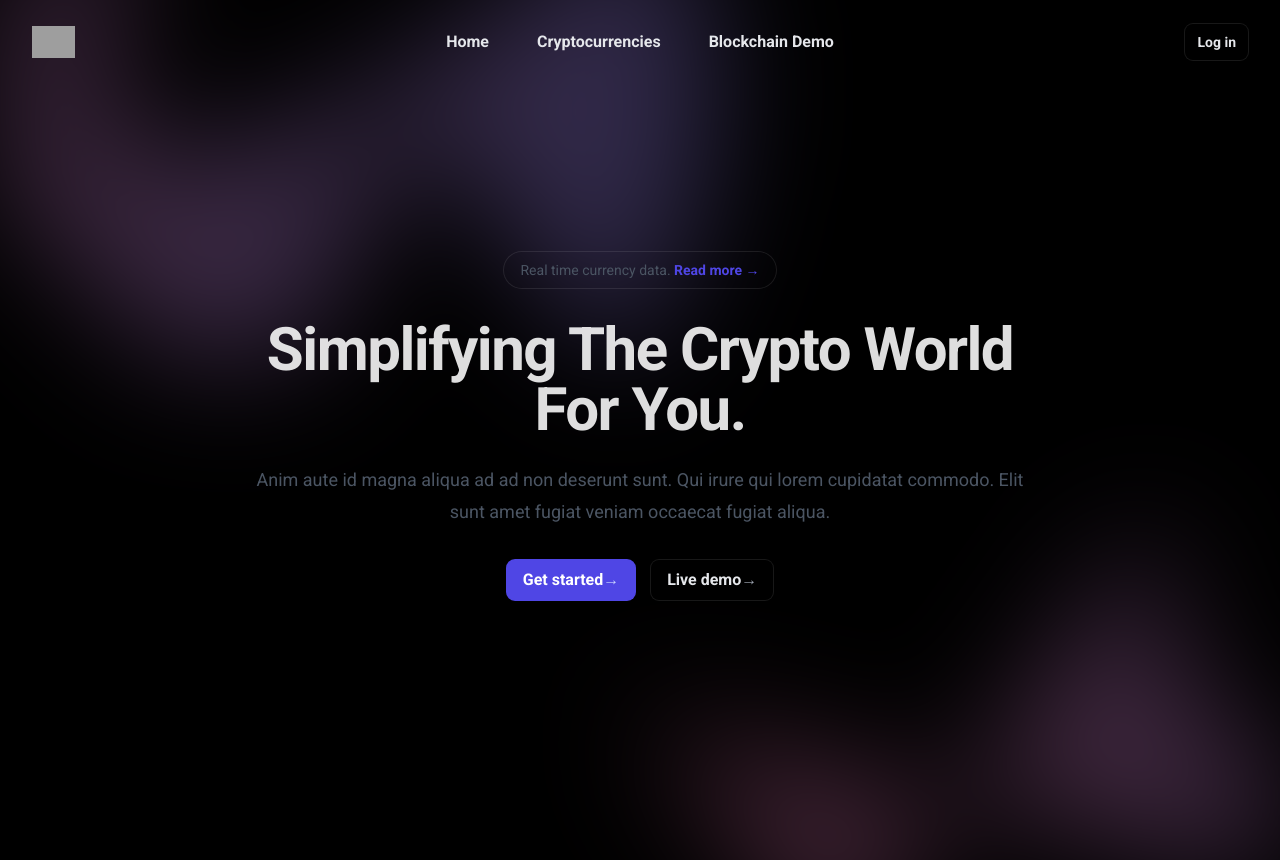
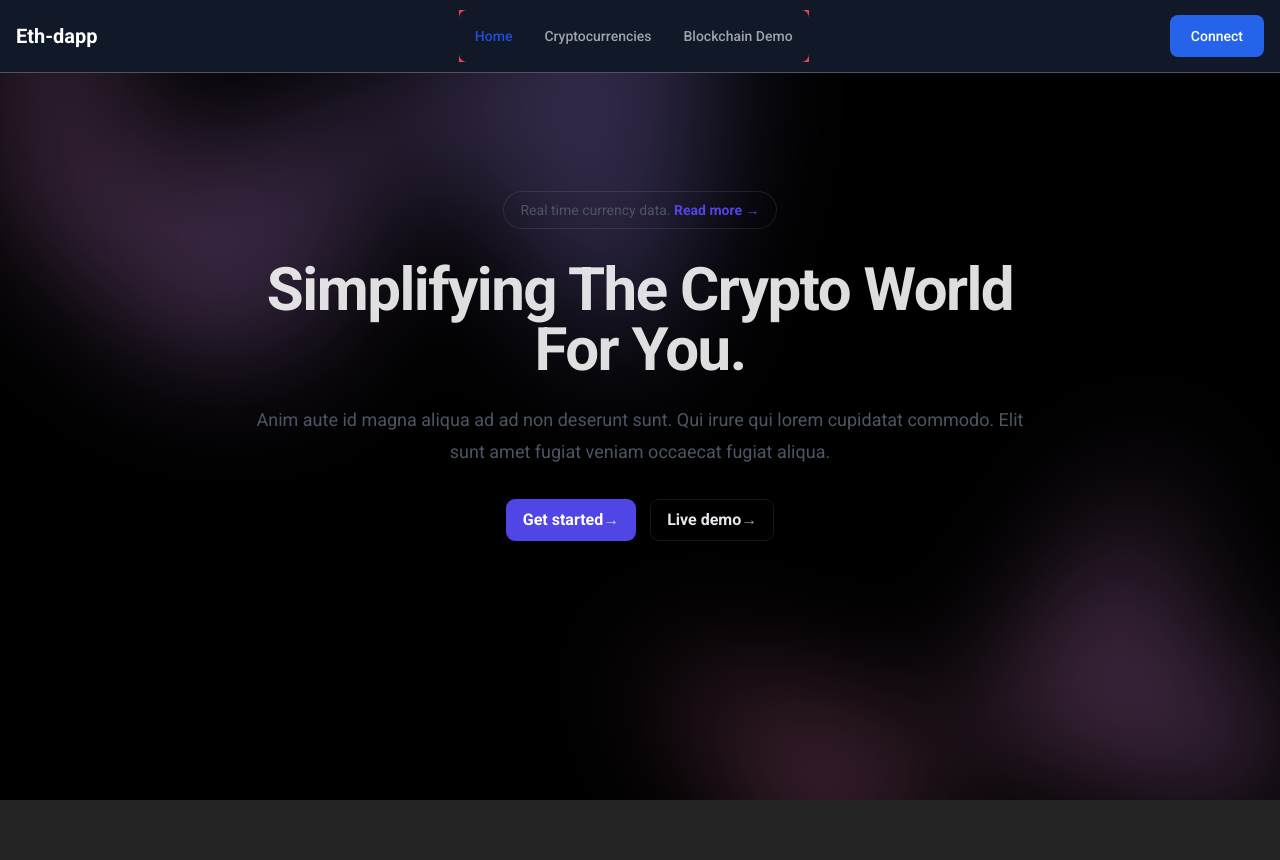
Before and after one commit to WolfieLeader/eth-dapp, a React (Vite) app: page / in a window 1280 px wide. After the commit the page ends 800 px from the top, so only its background shows below. Built offline with nearby package versions, Linux system fonts and the light colour scheme; grey boxes are pictures that could not be loaded; a web font is replaced by a local one.

Commit message:
Nav problems...

```diff
--- a/src/App.tsx
+++ b/src/App.tsx
@@ -1,7 +1,6 @@
 import React, { lazy, Suspense } from "react";
 import { Routes, Route } from "react-router-dom";
-
-import Header from "./components/Header";
+import Header from "./components/Header/Header";
 
 const Home = lazy(() => import("./pages/Home"));
 const Currencies = lazy(() => import("./pages/Currencies"));
--- a/src/components/Currencies/Coin.tsx
+++ b/src/components/Currencies/Coin.tsx
@@ -1,17 +1,16 @@
 import React from "react";
 import { ICoinMarketsResponse } from "../../interfaces/coingecko";
-// import { currencyFormat } from "../utils/currencyFormat";
 
 interface ICoinProps {
   coin: ICoinMarketsResponse;
-  handleClick: (coin: ICoinMarketsResponse) => void;
+  popCryptoInfo: (coinName: string) => void;
 }
 
-const Coin = ({ coin, handleClick }: ICoinProps) => {
+const Coin = ({ coin, popCryptoInfo }: ICoinProps) => {
   return (
     <div
       className="grid grid-cols-2 sm:grid-cols-3 font-light p-2 rounded cursor-pointer border-gray-200 border mt-2 hover:bg-gray-700"
-      onClick={() => handleClick(coin)}>
+      onClick={() => popCryptoInfo((coin as ICoinMarketsResponse).id)}>
       <div className="flex items-center gap-1 w-full">
         <img className="w-10" src={coin.image} alt={coin.name} />
         <p>{coin.name}</p>
--- a/src/components/Currencies/Markets.tsx
+++ b/src/components/Currencies/CoinList.tsx
@@ -1,22 +1,15 @@
-import React, { useCallback } from "react";
+import React from "react";
 import useAxios from "../../hooks/useAxios";
 import Coin from "./Coin";
 import { ICoinMarketsResponse } from "../../interfaces/coingecko";
 
-interface IMarketsProps {
-  setSearchParams: (searchParams: URLSearchParams) => void;
+interface ICoinListProps {
+  popCryptoInfo: (coinName: string) => void;
 }
 
-const Markets = ({ setSearchParams }: IMarketsProps) => {
+const CoinList = ({ popCryptoInfo }: ICoinListProps) => {
   const { response } = useAxios(
     "coins/markets?vs_currency=usd&order=market_cap_desc&per_page=100&page=1&sparkline=false"
-  );
-
-  const handleClick = useCallback(
-    (coin: ICoinMarketsResponse) => {
-      setSearchParams(new URLSearchParams({ currency: coin.id }));
-    },
-    [setSearchParams]
   );
 
   return (
@@ -24,10 +17,10 @@ const Markets = ({ setSearchParams }: IMarketsProps) => {
       <h1 className="text-3xl my-4">Cryptocurrencies:</h1>
       {response &&
         (response as ICoinMarketsResponse[]).map((coin) => (
-          <Coin key={coin.id} coin={coin} handleClick={handleClick} />
+          <Coin key={coin.id} coin={coin} popCryptoInfo={popCryptoInfo} />
         ))}
     </section>
   );
 };
 
-export default Markets;
+export default CoinList;
--- /dev/null
+++ b/src/components/Currencies/CoinWindow.tsx
@@ -0,0 +1,28 @@
+import React from "react";
+import useAxios from "../../hooks/useAxios";
+import { ICoinMarketsResponse } from "../../interfaces/coingecko";
+
+interface ICoinDetailsProps {
+  currency: string;
+  closeCryptoInfo: () => void;
+}
+const CoinDetails = ({ currency, closeCryptoInfo }: ICoinDetailsProps) => {
+  const { response } = useAxios(`coins/${currency}`);
+  //?localization=false&tickers=false&market_data=false&community_data=false&sparkline=false
+
+  React.useEffect(() => {
+    console.log(response);
+  }, [response]);
+
+  return (
+    <div
+      className="absolute inset-0 z-10 bg-black bg-opacity-70 h-full w-full flex justify-center items-center"
+      onClick={() => closeCryptoInfo()}>
+      <div className="bg-white rounded-lg py-32 px-52">
+        {response && <h1 className="text-3xl text-black">{(response as ICoinMarketsResponse).symbol}</h1>}
+      </div>
+    </div>
+  );
+};
+
+export default CoinDetails;
--- a/src/components/Header.tsx
+++ /dev/null
@@ -1,99 +0,0 @@
-import React, { useState } from "react";
-import { Dialog, Tab } from "@headlessui/react";
-import { Bars3Icon, XMarkIcon } from "@heroicons/react/24/outline";
-
-interface IHeaderProps {
-  companyName: string;
-}
-
-const navigation = [
-  { name: "Home", href: "/", current: true },
-  { name: "Cryptocurrencies", href: "/currencies", current: false },
-  { name: "Blockchain Demo", href: "#", current: false },
-];
-
-const Header = ({ companyName }: IHeaderProps) => {
-  const [mobileMenuOpen, setMobileMenuOpen] = useState(false);
-
-  return (
-    <div className="px-6 pt-6 lg:px-8">
-      <div>
-        <nav className="flex h-9 items-center justify-between" aria-label="Global">
-          <div className="flex lg:min-w-0 lg:flex-1" aria-label="Global">
-            <a href="#" className="-m-1.5 p-1.5">
-              <span className="sr-only">{companyName}</span>
-              <img className="h-8" src="https://tailwindui.com/img/logos/mark.svg?color=indigo&shade=600" alt="" />
-            </a>
-          </div>
-          <div className="flex lg:hidden">
-            <button
-              type="button"
-              className="-m-2.5 inline-flex items-center justify-center rounded-md p-2.5 text-gray-700"
-              onClick={() => setMobileMenuOpen(true)}>
-              <span className="sr-only">Open main menu</span>
-              <Bars3Icon className="h-6 w-6" aria-hidden="true" />
-            </button>
-          </div>
-          <div className="hidden lg:flex lg:min-w-0 lg:flex-1 lg:justify-center lg:gap-x-12">
-            {navigation.map((item) => (
-              <a key={item.name} href={item.href} className="font-semibold text-gray-200 hover:text-gray-200">
-                {item.name}
-              </a>
-            ))}
-          </div>
-          <div className="hidden lg:flex lg:min-w-0 lg:flex-1 lg:justify-end">
-            <a
-              href="#"
-              className="inline-block rounded-lg px-3 py-1.5 text-sm font-semibold leading-6 text-gray-200 shadow-sm ring-1 ring-gray-200/10 hover:ring-gray-200/20">
-              Log in
-            </a>
-          </div>
-        </nav>
-        <Dialog as="div" open={mobileMenuOpen} onClose={setMobileMenuOpen}>
-          <Dialog.Panel className="fixed inset-0 z-10 overflow-y-auto bg-white px-6 py-6 lg:hidden">
-            <div className="flex h-9 items-center justify-between">
-              <div className="flex">
-                <a href="#" className="-m-1.5 p-1.5">
-                  <span className="sr-only">{companyName}</span>
-                  <img className="h-8" src="https://tailwindui.com/img/logos/mark.svg?color=indigo&shade=600" alt="" />
-                </a>
-              </div>
-              <div className="flex">
-                <button
-                  type="button"
-                  className="-m-2.5 inline-flex items-center justify-center rounded-md p-2.5 text-gray-700"
-                  onClick={() => setMobileMenuOpen(false)}>
-                  <span className="sr-only">Close menu</span>
-                  <XMarkIcon className="h-6 w-6" aria-hidden="true" />
-                </button>
-              </div>
-            </div>
-            <div className="mt-6 flow-root">
-              <div className="-my-6 divide-y divide-gray-500/10">
-                <div className="space-y-2 py-6">
-                  {navigation.map((item) => (
-                    <a
-                      key={item.name}
-                      href={item.href}
-                      className="-mx-3 block rounded-lg py-2 px-3 text-base font-semibold leading-7 text-gray-200 hover:bg-gray-400/10">
-                      {item.name}
-                    </a>
-                  ))}
-                </div>
-                <div className="py-6">
-                  <a
-                    href="#"
-                    className="-mx-3 block rounded-lg py-2.5 px-3 text-base font-semibold leading-6 text-gray-200 hover:bg-gray-400/10">
-                    Log in
-                  </a>
-                </div>
-              </div>
-            </div>
-          </Dialog.Panel>
-        </Dialog>
-      </div>
-    </div>
-  );
-};
-
-export default Header;
--- /dev/null
+++ b/src/components/Header/Bars.tsx
@@ -0,0 +1,17 @@
+import React from "react";
+
+const Bars = () => {
+  return (
+    <svg
+      xmlns="http://www.w3.org/2000/svg"
+      fill="none"
+      viewBox="0 0 24 24"
+      strokeWidth={1.5}
+      stroke="currentColor"
+      className="w-6 h-6">
+      <path strokeLinecap="round" strokeLinejoin="round" d="M3.75 6.75h16.5M3.75 12h16.5m-16.5 5.25h16.5" />
+    </svg>
+  );
+};
+
+export default Bars;
--- /dev/null
+++ b/src/components/Header/Header.tsx
@@ -0,0 +1,52 @@
+import React from "react";
+import Bars from "./Bars";
+import Tab from "./Tab";
+
+interface IHeaderProps {
+  companyName: string;
+}
+
+const Header = ({ companyName }: IHeaderProps) => {
+  const navigation = [
+    { title: "Home", href: "/", current: true },
+    { title: "Cryptocurrencies", href: "/currencies", current: false },
+    { title: "Blockchain Demo", href: "#", current: false },
+  ];
+
+  return (
+    <nav className="px-2 sm:px-4 py-2.5 bg-gray-900 fixed w-full z-20 top-0 left-0 border-b border-gray-600">
+      <div className="container flex flex-wrap items-center justify-between mx-auto">
+        <a href="https://flowbite.com/" className="flex items-center">
+          <span className="self-center text-xl font-semibold whitespace-nowrap text-white">{companyName}</span>
+        </a>
+        <div className="flex md:order-2">
+          <button
+            type="button"
+            className="max-md:hidden text-white focus:ring-4 focus:outline-none font-medium rounded-lg text-sm px-5 py-2.5 text-center mr-3 md:mr-0 bg-blue-600 hover:bg-blue-700 focus:ring-blue-800">
+            Connect
+          </button>
+          <button
+            data-collapse-toggle="navbar-sticky"
+            type="button"
+            className="inline-flex items-center p-2 text-sm rounded-lg md:hidden focus:outline-none focus:ring-2 text-gray-400 hover:bg-gray-700 focus:ring-gray-600"
+            aria-controls="navbar-sticky"
+            aria-expanded="false">
+            <span className="sr-only">Open main menu</span>
+            <Bars />
+          </button>
+        </div>
+        <div
+          className="bg-red-500 items-center justify-between hidden w-full md:flex md:w-auto md:order-1"
+          id="navbar-sticky">
+          <ul className="flex flex-col p-4 mt-4 border rounded-lg md:flex-row md:space-x-8 md:mt-0 md:text-sm md:font-medium md:border-0 bg-gray-800 md:bg-gray-900 border-gray-700">
+            {navigation.map((item, index) => {
+              return <Tab key={index} title={item.title} href={item.href} current={item.current} />;
+            })}
+          </ul>
+        </div>
+      </div>
+    </nav>
+  );
+};
+
+export default Header;
--- /dev/null
+++ b/src/components/Header/Tab.tsx
@@ -0,0 +1,30 @@
+import React from "react";
+
+interface ITabProps {
+  title: string;
+  href: string;
+  current: boolean;
+}
+
+const Tab = ({ title, href, current }: ITabProps) => {
+  return (
+    <li>
+      {current ? (
+        <a
+          href={href}
+          className="block py-2 pl-3 pr-4 bg-blue-700 rounded md:bg-transparent md:text-blue-700 md:p-0 text-white"
+          aria-current="page">
+          {title}
+        </a>
+      ) : (
+        <a
+          href={href}
+          className="block py-2 pl-3 pr-4 rounded md:p-0 md:hover:text-white text-gray-400 hover:bg-gray-700 hover:text-white md:hover:bg-transparent border-gray-700">
+          {title}
+        </a>
+      )}
+    </li>
+  );
+};
+
+export default Tab;
--- a/src/pages/Currencies.tsx
+++ b/src/pages/Currencies.tsx
@@ -1,14 +1,27 @@
-import React from "react";
+import React, { useCallback } from "react";
 import { useSearchParams } from "react-router-dom";
-import Markets from "../components/Currencies/Markets";
+import CoinWindow from "../components/Currencies/CoinWindow";
+import CoinList from "../components/Currencies/CoinList";
 
 const Currencies = () => {
   const [searchParams, setSearchParams] = useSearchParams({ currency: "" });
   const currency = searchParams.get("currency");
 
+  const popCryptoInfo = useCallback(
+    (coinName: string) => {
+      setSearchParams({ currency: coinName });
+    },
+    [setSearchParams]
+  );
+
+  const closeCryptoInfo = useCallback(() => {
+    setSearchParams({});
+  }, [setSearchParams]);
+
   return (
     <>
-      <Markets setSearchParams={setSearchParams} />
+      <CoinList popCryptoInfo={popCryptoInfo} />
+      {currency && <CoinWindow currency={currency} closeCryptoInfo={closeCryptoInfo} />}
     </>
   );
 };
```
